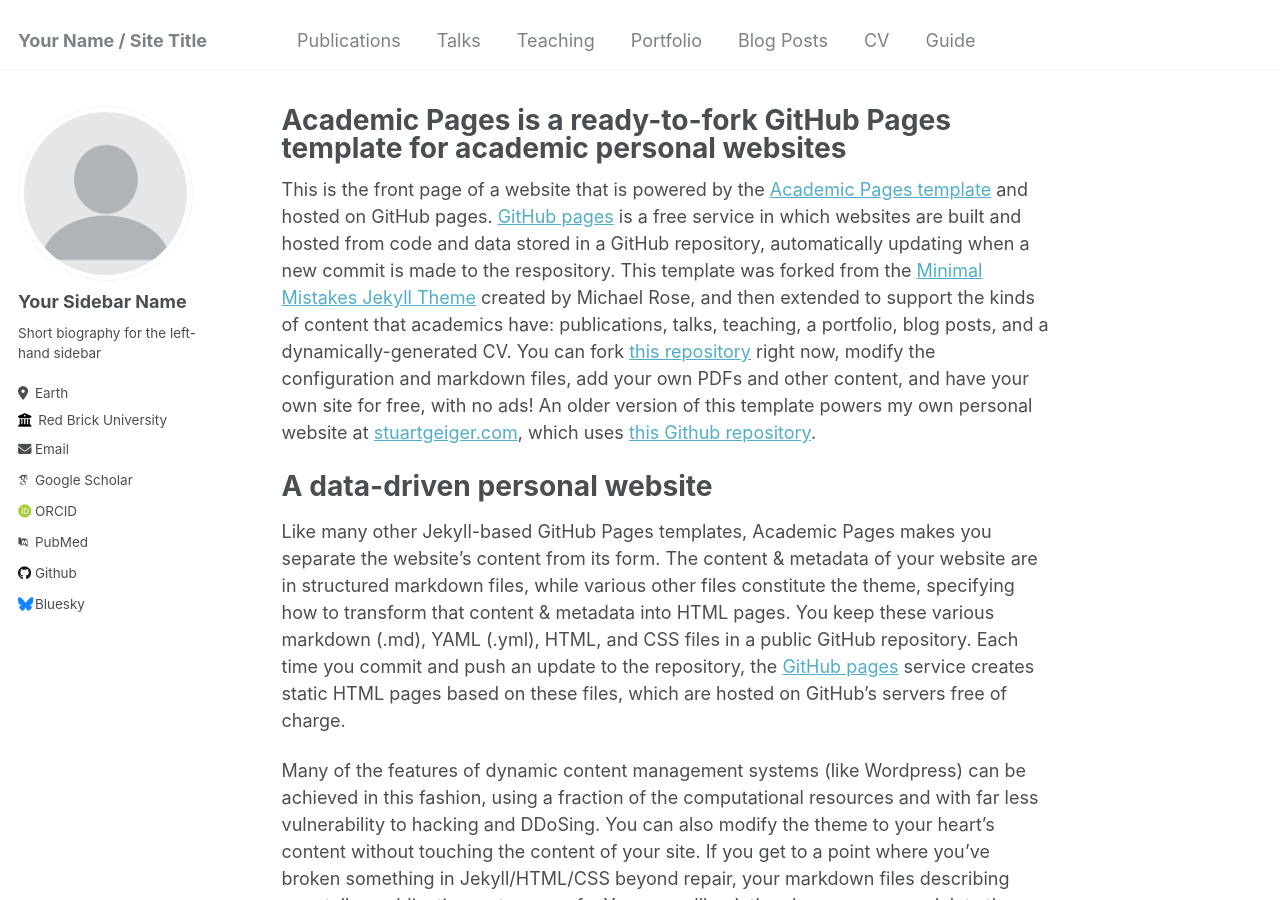
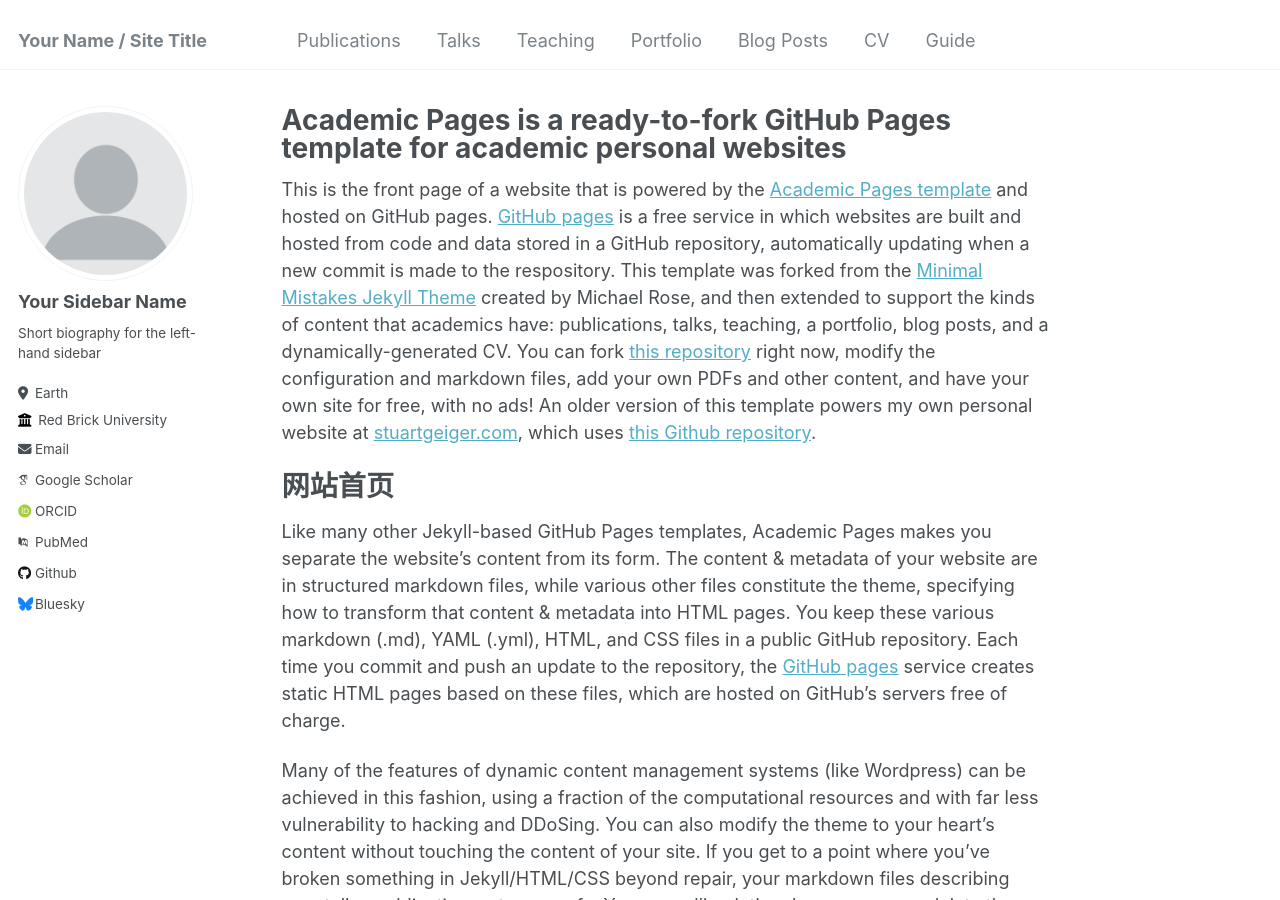
Before and after one commit to ChoCoo1/ChoCoo1.github.io, a Jekyll site: the page built from _pages/about.md, in a window 1280 px wide and 900 px high. Built offline with Jekyll 4.4.1, drawn with Linux system fonts in a browser that asks for light colours; some web fonts are replaced.

Commit message:
Update about.md

```diff
--- a/_pages/about.md
+++ b/_pages/about.md
@@ -9,7 +9,7 @@ redirect_from:
 
 This is the front page of a website that is powered by the [Academic Pages template](https://github.com/academicpages/academicpages.github.io) and hosted on GitHub pages. [GitHub pages](https://pages.github.com) is a free service in which websites are built and hosted from code and data stored in a GitHub repository, automatically updating when a new commit is made to the respository. This template was forked from the [Minimal Mistakes Jekyll Theme](https://mmistakes.github.io/minimal-mistakes/) created by Michael Rose, and then extended to support the kinds of content that academics have: publications, talks, teaching, a portfolio, blog posts, and a dynamically-generated CV. You can fork [this repository](https://github.com/academicpages/academicpages.github.io) right now, modify the configuration and markdown files, add your own PDFs and other content, and have your own site for free, with no ads! An older version of this template powers my own personal website at [stuartgeiger.com](http://stuartgeiger.com), which uses [this Github repository](https://github.com/staeiou/staeiou.github.io).
 
-A data-driven personal website
+网站首页
 ======
 Like many other Jekyll-based GitHub Pages templates, Academic Pages makes you separate the website's content from its form. The content & metadata of your website are in structured markdown files, while various other files constitute the theme, specifying how to transform that content & metadata into HTML pages. You keep these various markdown (.md), YAML (.yml), HTML, and CSS files in a public GitHub repository. Each time you commit and push an update to the repository, the [GitHub pages](https://pages.github.com/) service creates static HTML pages based on these files, which are hosted on GitHub's servers free of charge.
 
```
